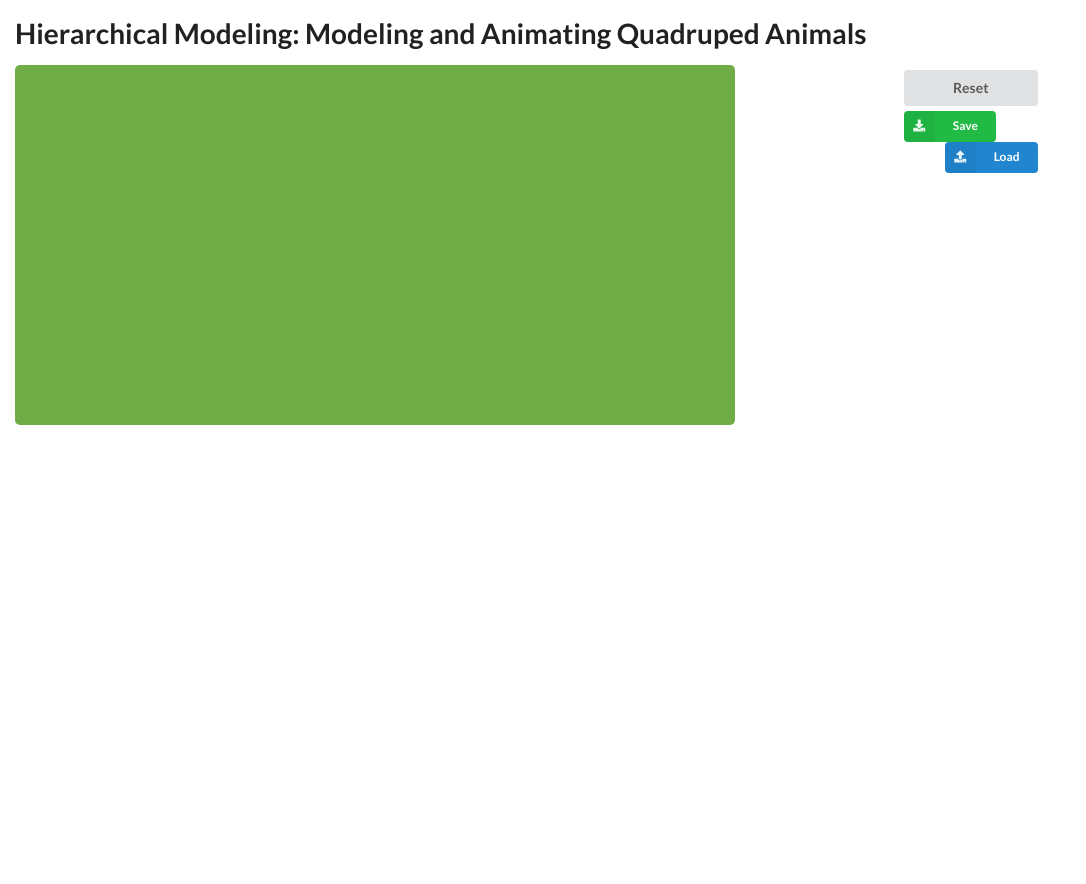
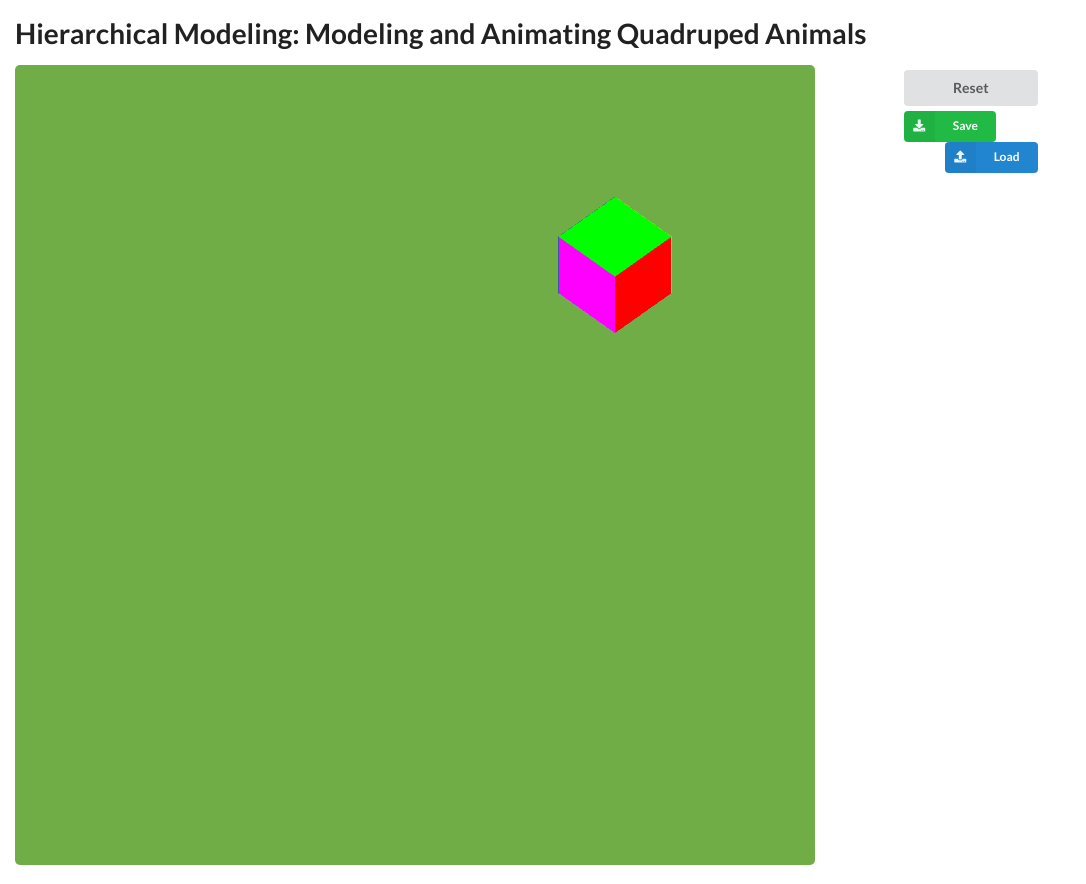
Before and after one commit to erdemegemarasli/cs465-pa2-hierarchical-modeling, a plain HTML site: page index.html in a window 1280 px wide. Shown: the whole page, without its empty margins (0-1086 px from the left). Before the commit the page ends 815 px from the top, so only its background shows below. Drawn offline with Linux system fonts and the light colour scheme.

Commit message:
Cube object.

```diff
--- /dev/null
+++ b/hierarchical-modeling/drawer.js
@@ -0,0 +1,45 @@
+export function cube(edge) {
+    const cubeObj = {};
+    cubeObj.points = [];
+    cubeObj.colors = [];
+
+    const quad = (a, b, c, d) => {
+        const vertices = [
+            vec4( -edge, -edge,  edge, 1.0 ),
+            vec4( -edge,  edge,  edge, 1.0 ),
+            vec4(  edge,  edge,  edge, 1.0 ),
+            vec4(  edge, -edge,  edge, 1.0 ),
+            vec4( -edge, -edge, -edge, 1.0 ),
+            vec4( -edge,  edge, -edge, 1.0 ),
+            vec4(  edge,  edge, -edge, 1.0 ),
+            vec4(  edge, -edge, -edge, 1.0 )
+        ];
+
+        const vColors = [
+            [ 0.0, 0.0, 0.0, 1.0 ],  // black
+            [ 1.0, 0.0, 0.0, 1.0 ],  // red
+            [ 1.0, 1.0, 0.0, 1.0 ],  // yellow
+            [ 0.0, 1.0, 0.0, 1.0 ],  // green
+            [ 0.0, 0.0, 1.0, 1.0 ],  // blue
+            [ 1.0, 0.0, 1.0, 1.0 ],  // magenta
+            [ 0.0, 1.0, 1.0, 1.0 ],  // cyan
+            [ 1.0, 1.0, 1.0, 1.0 ]   // white
+        ];
+
+        const indices = [a, b, c, a, c, d];
+
+        for (let i = 0; i < indices.length; i++) {
+            cubeObj.points.push(vertices[indices[i]]);
+            cubeObj.colors.push(vColors[a]);
+        }
+    }
+
+    quad( 1, 0, 3, 2 );
+    quad( 2, 3, 7, 6 );
+    quad( 3, 0, 4, 7 );
+    quad( 6, 5, 1, 2 );
+    quad( 4, 5, 6, 7 );
+    quad( 5, 4, 0, 1 );
+
+    return cubeObj;
+}
--- a/hierarchical-modeling/main.js
+++ b/hierarchical-modeling/main.js
@@ -3,16 +3,24 @@
  * It is the start activity of the program.
  */
 
-import { hex2rgb, downloadObjectAsJson, generateRandomNumber } from './toolkit.js';
+import { hex2rgb, downloadObjectAsJson } from './toolkit.js';
+import { cube } from './drawer.js';
+
+
+// WebGL Properties
+let canvas = null;
+let gl = null;
+let program = null;
+let modelViewMatrixLoc = null;
+
 
 /**
  * This function binds the UI events to the DOM elements.
  * @param {*} gl WebGL instance.
  * @param {*} program Program instance.
  * @param {DOMElement} canvas The canvas object.
- * @param {Float} aspect The aspect of the canvas edges.
  */
-function bindEvents(gl, program, canvas, aspect) {
+function bindEvents(gl, program, canvas) {
     $('#jsonFile').bind('change', () => {
         const file = jsonFile.files[0];
         const fileType = /json.*/;
@@ -42,34 +50,33 @@ function bindEvents(gl, program, canvas, aspect) {
     });
 
     $('canvas').click(event => {
-        if (currentAttractor !== null) {
-            const x = -1 + 2 * event.clientX / canvas.width;
-            const y = -1 + 2 * (canvas.height - event.clientY) / canvas.height;
 
-            attractorData.push({type: currentAttractor, pos: {x, y}});
-
-            generateEntityData(entityCount.value, aspect);
-            render(gl, program, aspect);
-        }
     });
 
 }
 
-/**
- * This function renders all the scene using the entity data.
- * @param {*} gl WebGL instance.
- * @param {*} program Program instance.
- * @param {Float} aspect The aspect of the canvas edges.
- */
-function render(gl, program, aspect) {
-    gl.clear( gl.COLOR_BUFFER_BIT );
+let myCube = null;
+let myCube2 = null;
+
+function render() {
+    gl.clear( gl.COLOR_BUFFER_BIT | gl.DEPTH_BUFFER_BIT);
+
+    gl.drawArrays(gl.TRIANGLES, 0, 36);
+
+    let modelViewMatrix = mult(rotate(45, 0, 1, 0), mat4());
+    modelViewMatrix = mult(rotate(135, 1, 0, 0), modelViewMatrix);
+    modelViewMatrix = mult(translate(0.5, 0.5, 0.5), modelViewMatrix);
+    gl.uniformMatrix4fv(modelViewMatrixLoc, false, flatten(modelViewMatrix));
+
+    // gl.drawArrays(gl.TRIANGLES, 36, 36);
+
+    requestAnimFrame( render );
 }
 
+
 window.onload = () => {
-    const canvas = document.querySelector( 'canvas' );
-
-    const aspect = canvas.width / canvas.height;
-    const gl = WebGLUtils.setupWebGL( canvas );
+    canvas = document.querySelector( 'canvas' );
+    gl = WebGLUtils.setupWebGL( canvas );
 
     if (!gl) return alert( "WebGL isn't available" );
 
@@ -78,13 +85,49 @@ window.onload = () => {
     const terrainColor = hex2rgb('#70ad47');
     gl.clearColor( terrainColor.r, terrainColor.g, terrainColor.b, 1.0 );
 
-    const program = initShaders( gl, 'vertex-shader', 'fragment-shader' );
+    gl.enable(gl.DEPTH_TEST);
+
+    program = initShaders( gl, 'vertex-shader', 'fragment-shader' );
     gl.useProgram( program );
 
-    bindEvents(gl, program, canvas, aspect);
+    bindEvents(gl, program, canvas);
 
-    // Empty Canvas
-    gl.clear( gl.COLOR_BUFFER_BIT );
+    myCube = cube(0.1);
+    myCube2 = cube(0.2);
 
-    render(gl, program, aspect);
+    let points = [];
+    points = points.concat(myCube.points);
+    points = points.concat(myCube2.points);
+
+    let colors = [];
+    colors = colors.concat(myCube.colors);
+    colors = colors.concat(myCube2.colors);
+
+    console.log(myCube.points);
+    console.log(myCube2.points);
+    console.log(points);
+
+    modelViewMatrixLoc = gl.getUniformLocation(program, "modelViewMatrix");
+
+    let modelViewMatrix = mult(rotate(45, 0, 1, 0), mat4());
+    modelViewMatrix = mult(rotate(135, 1, 0, 0), modelViewMatrix);
+    gl.uniformMatrix4fv(modelViewMatrixLoc, false, flatten(modelViewMatrix));
+
+    const cBuffer = gl.createBuffer();
+    gl.bindBuffer( gl.ARRAY_BUFFER, cBuffer );
+    gl.bufferData( gl.ARRAY_BUFFER, flatten(colors), gl.STATIC_DRAW );
+
+    const vColor = gl.getAttribLocation( program, "vColor" );
+    gl.vertexAttribPointer( vColor, 4, gl.FLOAT, false, 0, 0 );
+    gl.enableVertexAttribArray( vColor );
+
+    const vBuffer = gl.createBuffer();
+    gl.bindBuffer( gl.ARRAY_BUFFER, vBuffer );
+    gl.bufferData( gl.ARRAY_BUFFER, flatten(points), gl.STATIC_DRAW );
+
+    const vPosition = gl.getAttribLocation( program, "vPosition" );
+    gl.vertexAttribPointer( vPosition, 4, gl.FLOAT, false, 0, 0 );
+    gl.enableVertexAttribArray( vPosition );
+
+    render();
 };
--- a/index.html
+++ b/index.html
@@ -20,8 +20,10 @@
 
             varying vec4 color;
 
+            uniform mat4 modelViewMatrix;
+
             void main() {
-                gl_Position = vPosition;
+                gl_Position = modelViewMatrix * vPosition;
                 color = vColor;
             }
         </script>
@@ -48,7 +50,7 @@
             <h1>Hierarchical Modeling: Modeling and Animating Quadruped Animals</h1>
             <div class="ui two column grid">
                 <div class="eleven wide column">
-                    <canvas width="720" height="360">Oops ... your browser doesn't support the HTML5 canvas element</canvas>
+                    <canvas width="800" height="800">Oops ... your browser doesn't support the HTML5 canvas element</canvas>
                 </div>
                 <div class="two wide column">
                     <div class="row">
```
